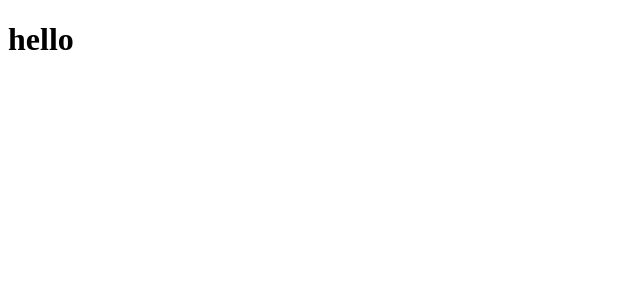
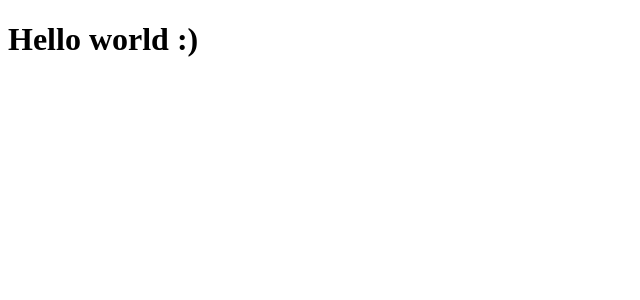
Before and after one commit to gabrielmustiere/vue-starter, a Vue app: page / in a window 1280 px wide. Shown: the top 300 px of the page, without its empty margins (0-640 px from the left). Built offline with nearby package versions, Linux system fonts and the light colour scheme.

Commit message:
clean project for hello world

```diff
--- a/src/App.vue
+++ b/src/App.vue
@@ -7,7 +7,7 @@ export default {
   name: "app",
   data: function() {
     return {
-      title: "hello"
+      title: "Hello world :)"
     };
   }
 };
```
